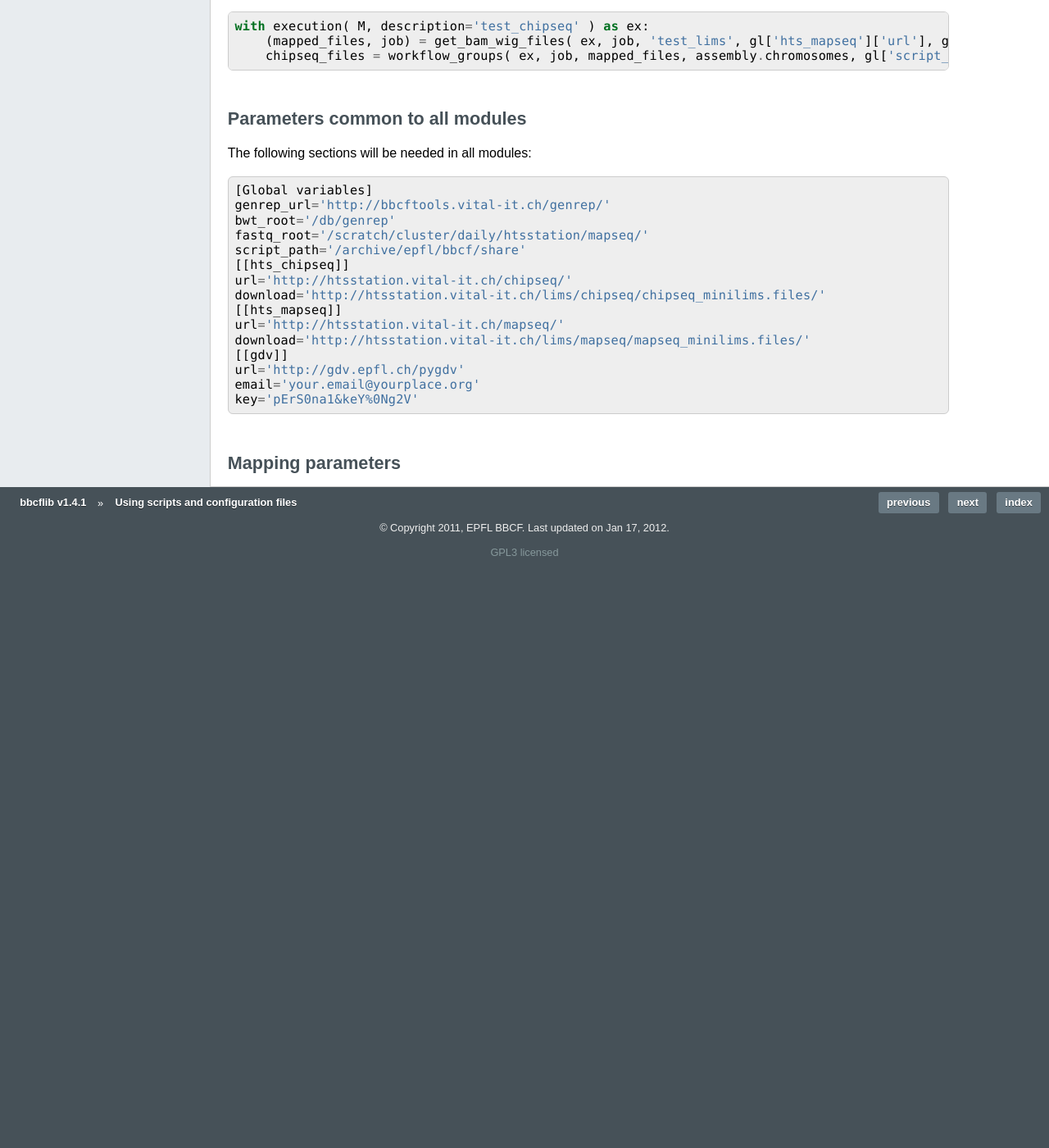
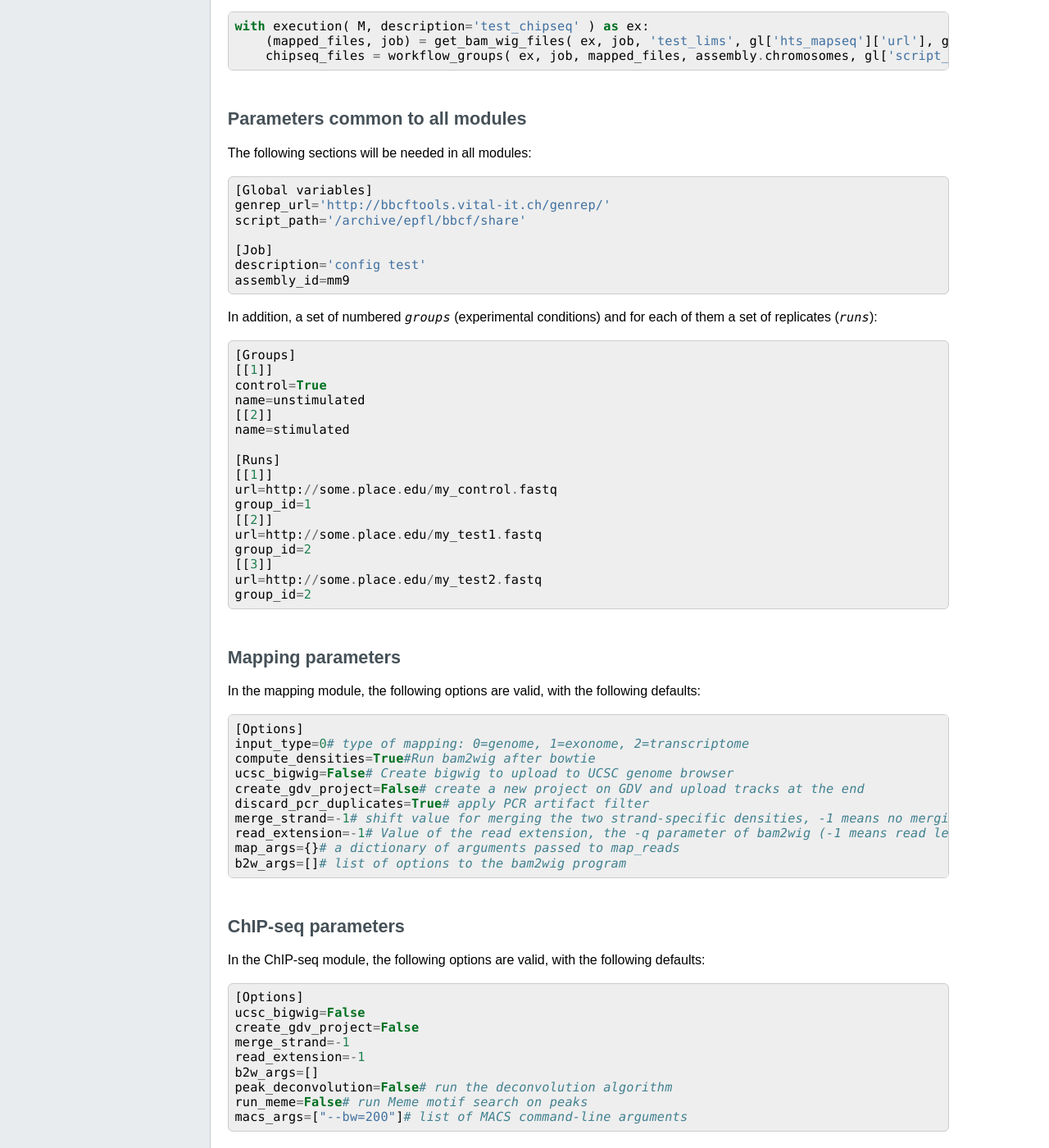
Before and after one commit to bbcf/bbcflib, a Sphinx documentation site: the page built from doc/tutorial_config_files.rst, in a window 1280 px wide and 1400 px high, scrolled down 2947 px. Shown: the whole window at 82% size. Built offline with Sphinx 7.4.7, drawn with Linux system fonts in a browser that asks for light colours; formulas are drawn with MathJax 3; pages that are not in the unit, such as notebooks, are missing from menus; before the commit the page ends 3662 px from its top, so only the background shows below that.

Commit message:
doc and tutorials

```diff
--- a/doc/tutorial_config_files.rst
+++ b/doc/tutorial_config_files.rst
@@ -146,20 +146,61 @@ The following sections will be needed in all modules::
 
     [Global variables]
     genrep_url='http://bbcftools.vital-it.ch/genrep/'
-    bwt_root='/db/genrep'
-    fastq_root='/scratch/cluster/daily/htsstation/mapseq/'
     script_path='/archive/epfl/bbcf/share'
-    [[hts_chipseq]]
-    url='http://htsstation.vital-it.ch/chipseq/'
-    download='http://htsstation.vital-it.ch/lims/chipseq/chipseq_minilims.files/'
-    [[hts_mapseq]]
-    url='http://htsstation.vital-it.ch/mapseq/'
-    download='http://htsstation.vital-it.ch/lims/mapseq/mapseq_minilims.files/'
-    [[gdv]]
-    url='http://gdv.epfl.ch/pygdv'
-    email='your.email@yourplace.org'
-    key='pErS0na1&keY%0Ng2V'
 
+    [Job]
+    description='config test'
+    assembly_id=mm9
+
+
+In addition, a set of numbered `groups` (experimental conditions) and for each of them a set of replicates (`runs`)::
+
+    [Groups]
+    [[1]]
+    control=True
+    name=unstimulated
+    [[2]]
+    name=stimulated
+
+    [Runs]
+    [[1]]
+    url=http://some.place.edu/my_control.fastq
+    group_id=1
+    [[2]]
+    url=http://some.place.edu/my_test1.fastq
+    group_id=2
+    [[3]]
+    url=http://some.place.edu/my_test2.fastq
+    group_id=2
 
 Mapping parameters
 ''''''''''''''''''
+
+In the mapping module, the following options are valid, with the following defaults::
+
+    [Options]
+    input_type=0# type of mapping: 0=genome, 1=exonome, 2=transcriptome
+    compute_densities=True#Run bam2wig after bowtie
+    ucsc_bigwig=False# Create bigwig to upload to UCSC genome browser
+    create_gdv_project=False# create a new project on GDV and upload tracks at the end
+    discard_pcr_duplicates=True# apply PCR artifact filter
+    merge_strand=-1# shift value for merging the two strand-specific densities, -1 means no merging
+    read_extension=-1# Value of the read extension, the -q parameter of bam2wig (-1 means read length)
+    map_args={}# a dictionary of arguments passed to map_reads
+    b2w_args=[]# list of options to the bam2wig program
+
+
+ChIP-seq parameters
+'''''''''''''''''''
+
+In the ChIP-seq module, the following options are valid, with the following defaults::
+
+    [Options]
+    ucsc_bigwig=False
+    create_gdv_project=False
+    merge_strand=-1
+    read_extension=-1
+    b2w_args=[]
+    peak_deconvolution=False# run the deconvolution algorithm
+    run_meme=False# run Meme motif search on peaks
+    macs_args=["--bw=200"]# list of MACS command-line arguments
```
Also changed, not shown: 2 other files.
